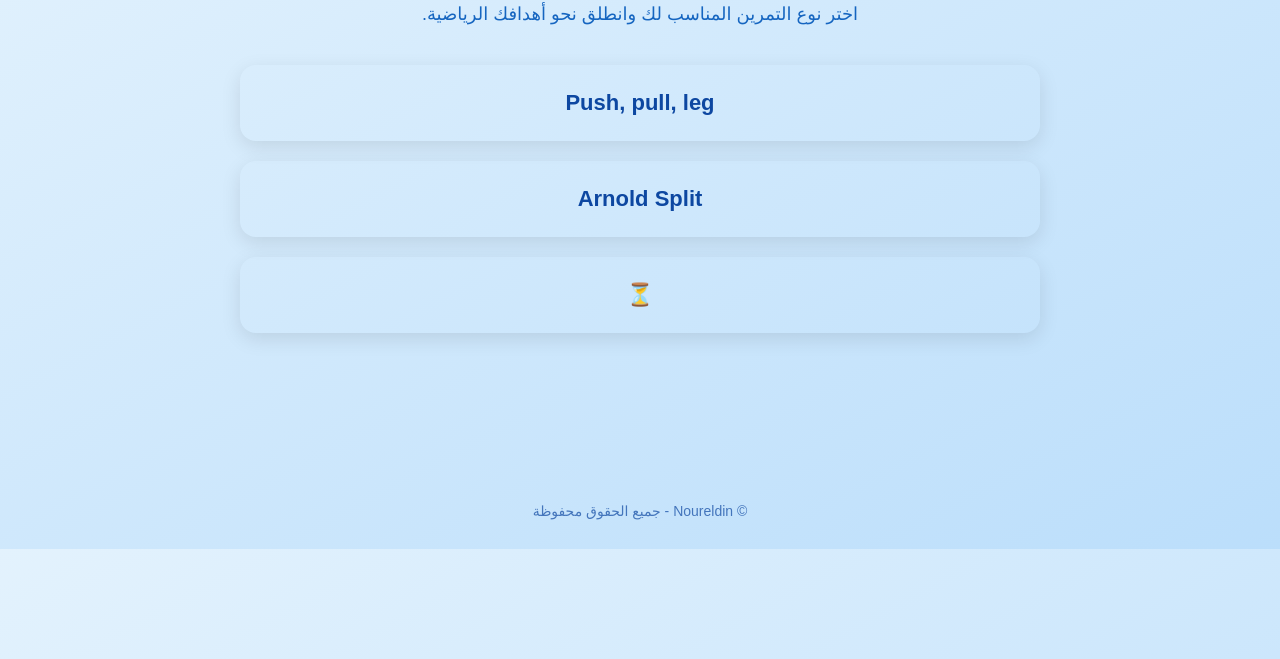
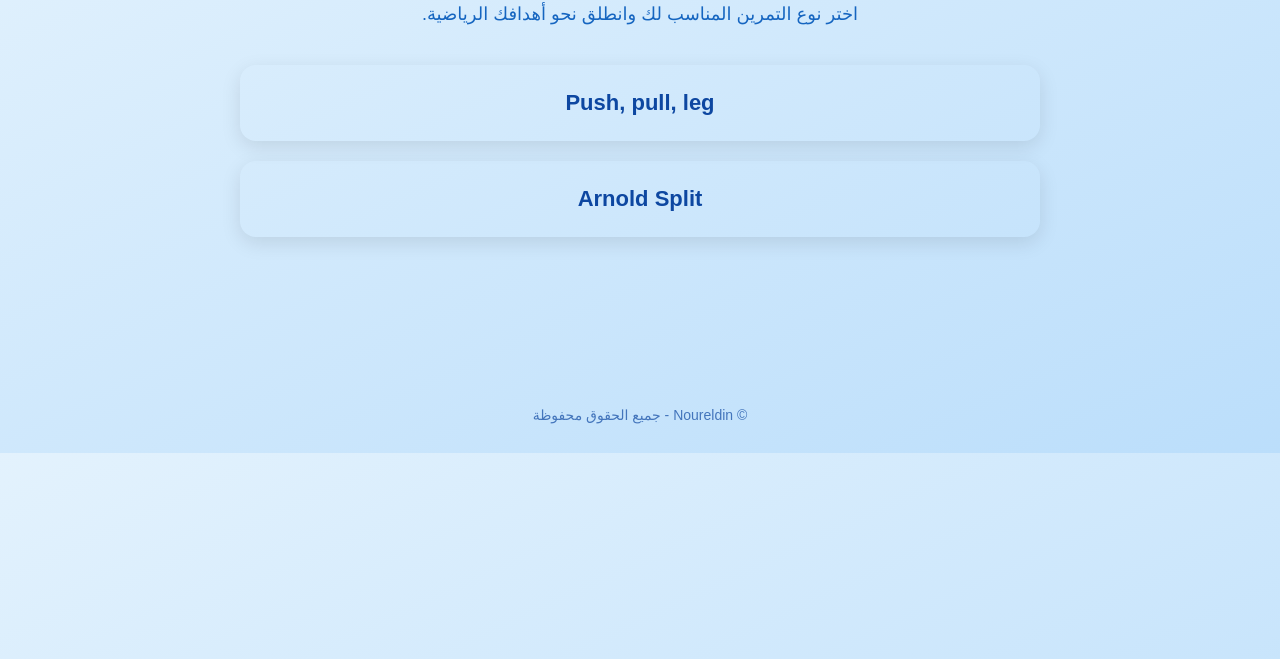
Before and after one commit to N0URELD1N/Workouts, a plain HTML site: page index.html in a window 1280 px wide. Shown: the part 141-800 px from the top of the page. Drawn offline with Linux system fonts and the light colour scheme.

Commit message:
Update index.html

```diff
--- a/index.html
+++ b/index.html
@@ -80,7 +80,7 @@
 
     <div class="box" onclick="window.location.href='https://n0ureld1n.github.io/push-bull-leg/'">Push, pull, leg</div>
     <div class="box" onclick="window.location.href='https://n0ureld1n.github.io/Arnold-split/'">Arnold Split</div>
-    <div class="box" onclick="window.location.href='https://example.com/legs'">⏳</div>
+
   </div>
 
   <footer>
```
